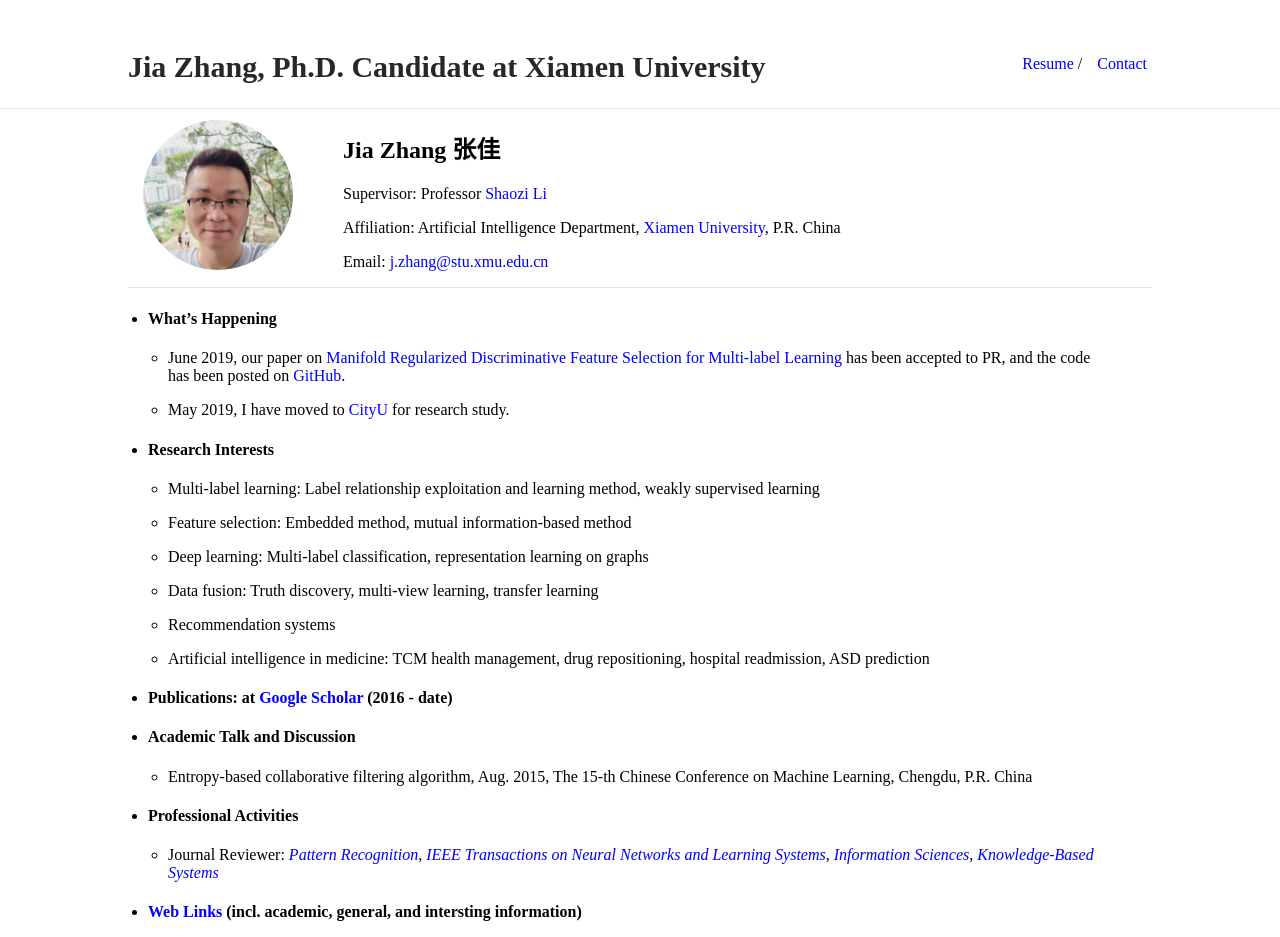
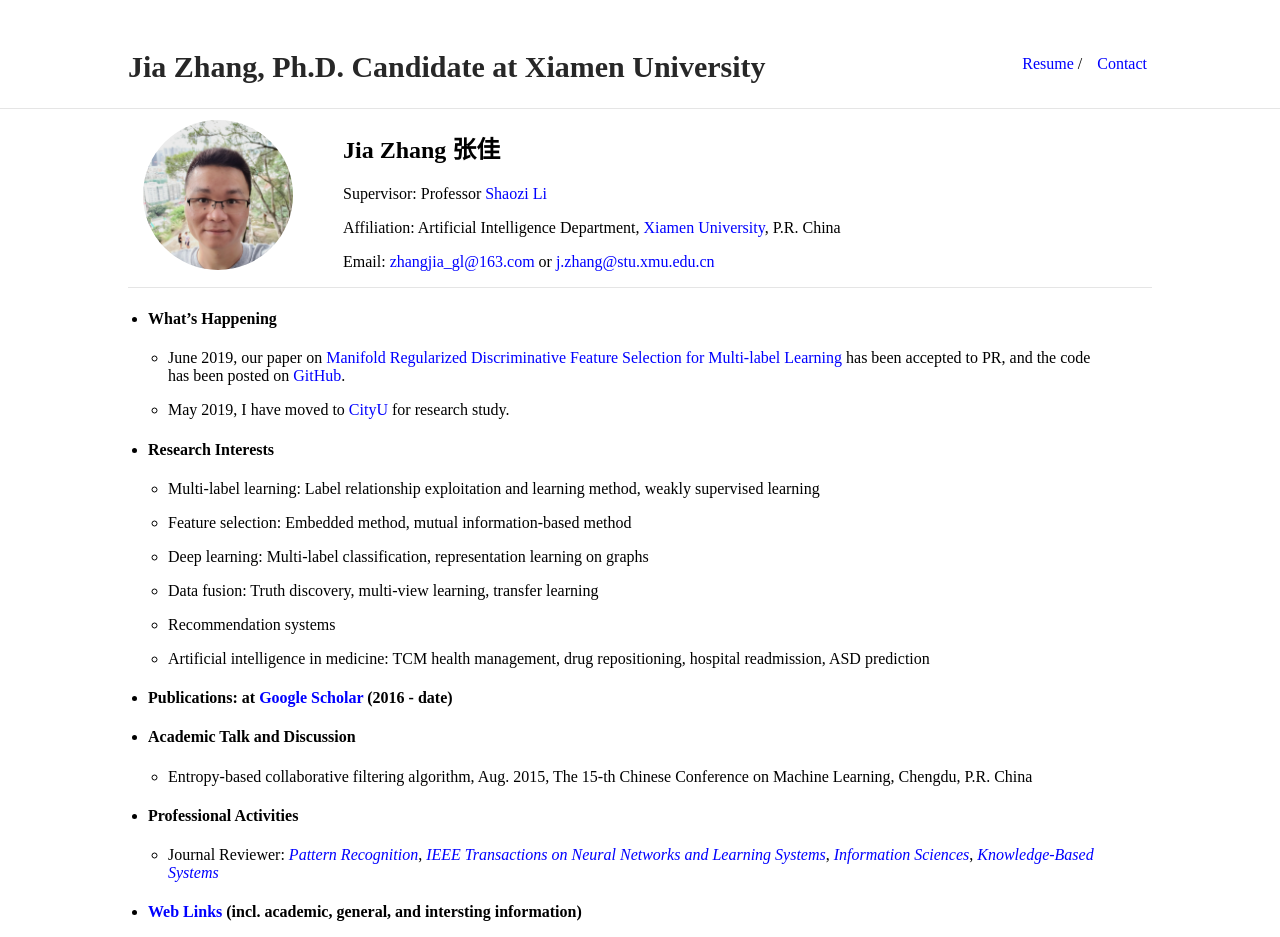
Before and after one commit to jiazhang-ml/jiazhang-ml.github.io, a Jekyll site: the page built from index.md, in a window 1280 px wide, cut to the strip 0-937 px from the top of the page. Built offline with Jekyll 4.4.1, drawn with Linux system fonts in a browser that asks for light colours.

Commit message:
Update index.md

```diff
--- a/index.md
+++ b/index.md
@@ -10,7 +10,7 @@ Supervisor: Professor [Shaozi Li](http://imt.xmu.edu.cn/szdw.html)
 
 Affiliation: Artificial Intelligence Department, [Xiamen University](https://www.xmu.edu.cn/), P.R. China
 
-Email: [j.zhang@stu.xmu.edu.cn](mailto:j.zhang@stu.xmu.edu.cn)
+Email: [zhangjia_gl@163.com](mailto:zhangjia_gl@163.com) or [j.zhang@stu.xmu.edu.cn](mailto:j.zhang@stu.xmu.edu.cn)
 
 ---
 
```
